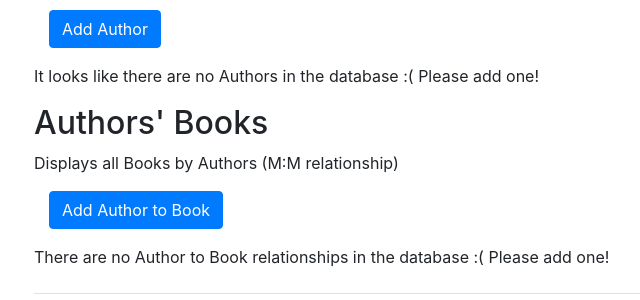
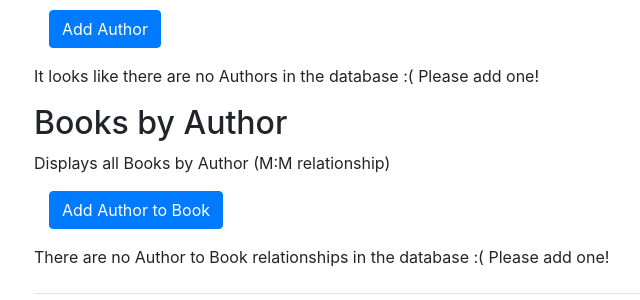
Before and after one commit to spencerlwahlstrom/greatreads, a Flask app: page /authors in a window 1280 px wide. Shown: the part 132-432 px from the top of the page, without its empty margins (51-691 px from the left). Run offline with Flask 2, Linux system fonts and the light colour scheme; data that the repository does not hold is empty; some libraries are stand-ins or nearby versions.

Commit message:
update home page and authors_books header

```diff
--- a/templates/authors.html
+++ b/templates/authors.html
@@ -101,9 +101,10 @@
     <p>It looks like there are no Authors in the database :( Please add one!</p>
 
     {% endif %}
+
     <!-- Authors Books -->
-    <h2>Authors' Books</h2>
-    <p class="important">Displays all Books by Authors (M:M relationship)</p>
+    <h2>Books by Author</h2>
+    <p class="important">Displays all Books by Author (M:M relationship)</p>
 
     <!-- Button trigger modal -->
     <div class="container pb-3">
```
Also changed, not shown: templates/index.html (+2 -6 lines).
